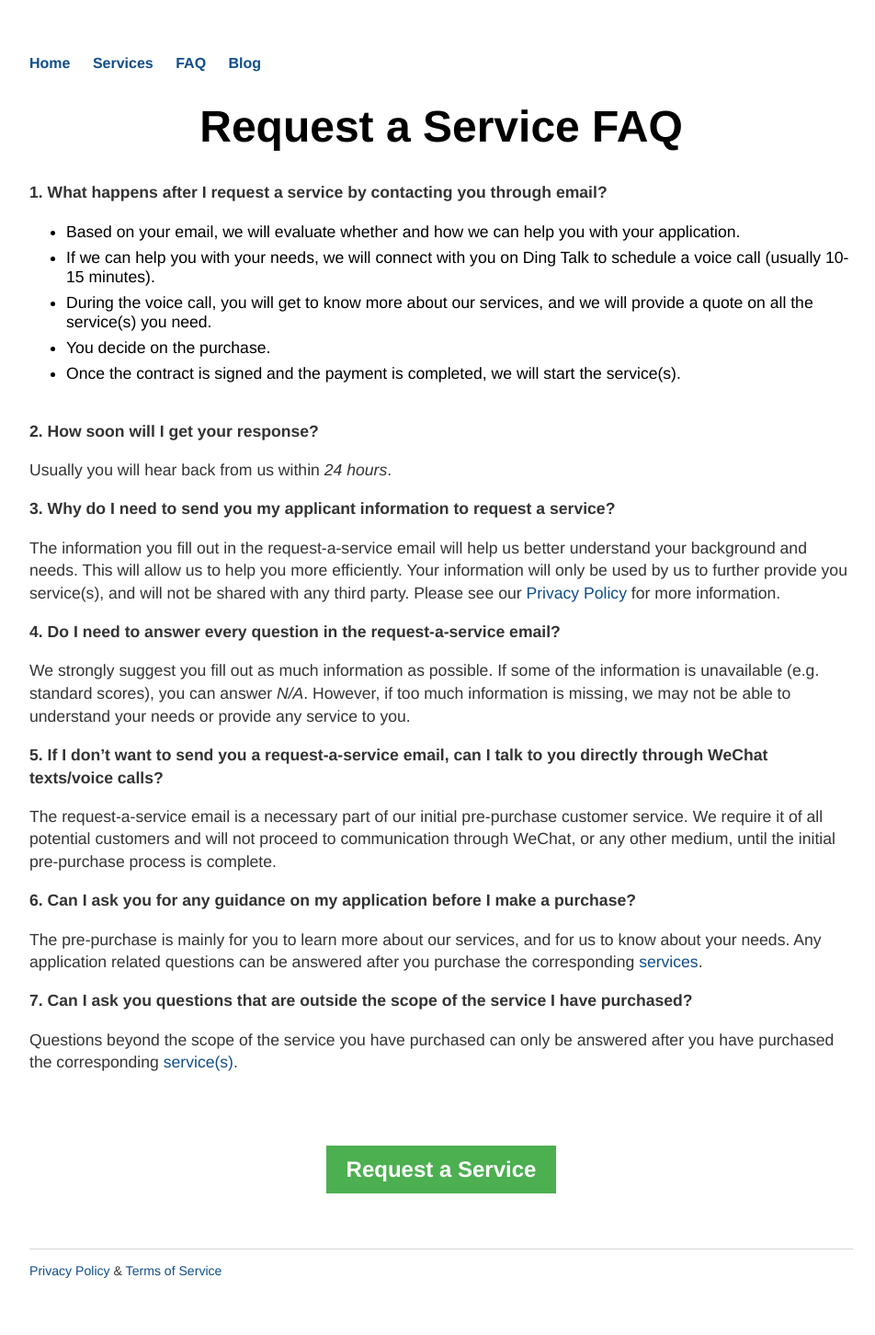
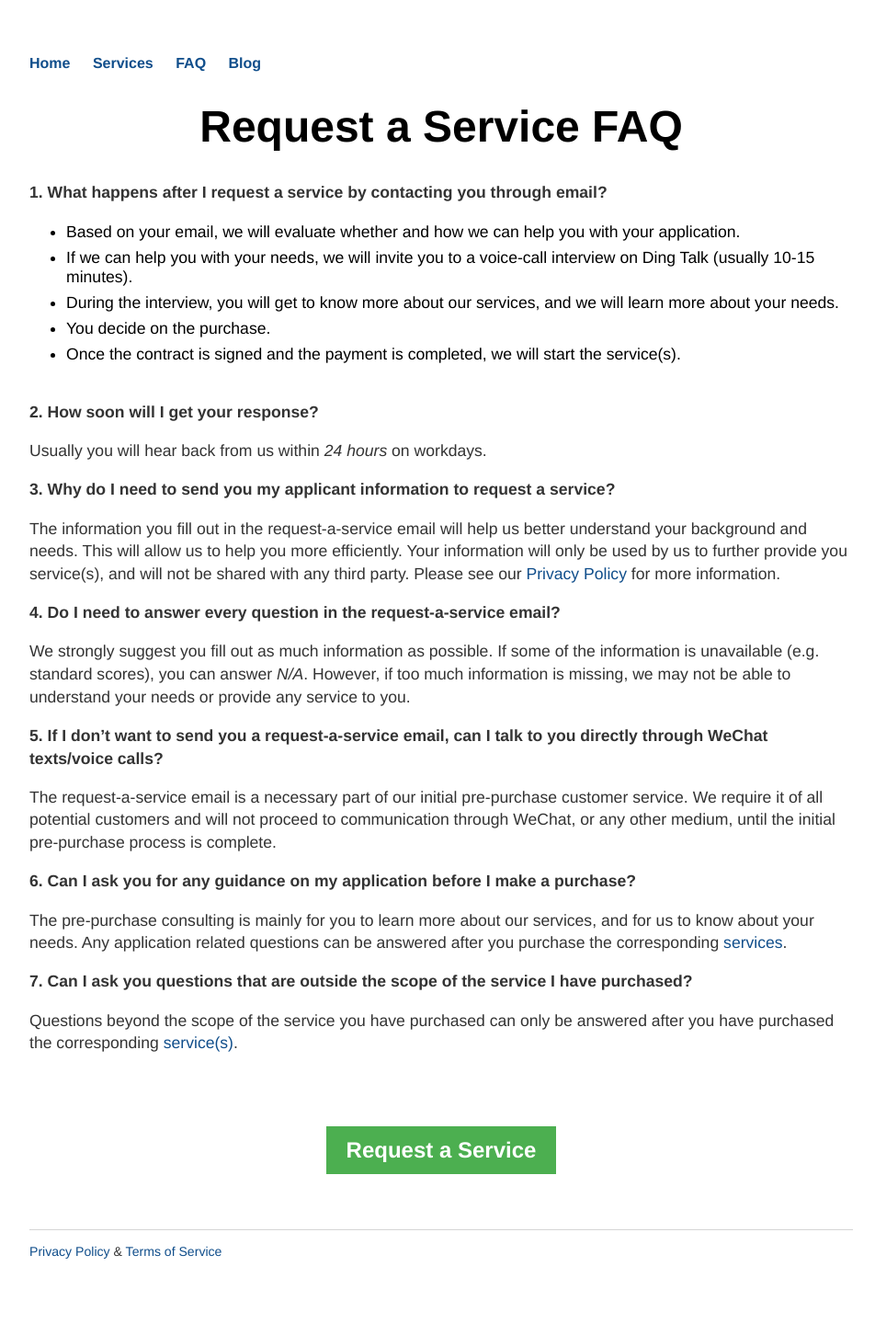
Before and after one commit to RagingTiger/PnFTech.github.io, a Jekyll site: the page built from request_faq/index.html, in a window 1280 px wide. Shown: the whole page at 92% size, without its empty margins (160-1112 px from the left). Built offline with Jekyll 4.4.1, drawn with Linux system fonts in a browser that asks for light colours; after the commit the page ends 1431 px from its top, so only the background shows below that.

Commit message:
edited pages

```diff
--- a/consulting_faq/index.html
+++ b/consulting_faq/index.html
@@ -49,7 +49,7 @@ title: TEssay Analytics | Personal Consulting FAQ
 		after you have purchased the corresponding <a href="/services">service(s)</a>.</p>
 
   <p><b>6. Other than personal consulting, can I get help with my admissions essays?</b></p>
-  <p>Yes. Please check out our <a href="/essay">Essay Writing service</a>.</p>
+  <p>Yes. Please check out our <a href="/essay">Essay Writing</a> service.</p>
 
   <br>
 	<br>
--- a/index.html
+++ b/index.html
@@ -41,7 +41,7 @@ title: TEssay Analytics
 				<li><b><a href="/triple_s">Undergraduate School Selection</a></b></li>
 				<p>This service helps undergraduate applicants select schools by using
 					quantitative analysis. Based on our own custom <b><i>Application ROI</i></b>
-					index, we help you understand which schools among the TOP 50s are
+					index, we help you understand which schools among the TOP 50 are
 					actually better investments for your application. This one index
 					used together with ranking, tuition, or admission rate data, directly
 					shows not only the big picture of all the TOP 50 schools systematically, but
--- a/request_faq/index.html
+++ b/request_faq/index.html
@@ -13,10 +13,10 @@ title: TEssay Analytics | Request a Service FAQ
 	<p><ul class="posts">
 		<li>Based on your email, we will evaluate whether and how we can help you
 			with your application.</li>
-		<li>If we can help you with your needs, we will connect with you
-			on Ding Talk to schedule a voice call (usually 10-15 minutes).</li>
-		<li>During the voice call, you will get to know more about our services, and
-			we will provide a quote on all the service(s) you need.</li>
+		<li>If we can help you with your needs, we will invite you to a voice-call interview
+			on Ding Talk (usually 10-15 minutes).</li>
+		<li>During the interview, you will get to know more about our services, and
+			we will learn more about your needs.</li>
 		<li>You decide on the purchase.</li>
 		<li>Once the contract is signed and the payment is completed, we will start the
 			service(s).</li>
@@ -25,7 +25,7 @@ title: TEssay Analytics | Request a Service FAQ
 	</p>
 
 	<p><b>2. How soon will I get your response?</b></p>
-	<p>Usually you will hear back from us within <i>24 hours</i>.</p>
+	<p>Usually you will hear back from us within <i>24 hours</i> on workdays.</p>
 
 	<p><b>3. Why do I need to send you my applicant information to
 		request a service?</b></p>
@@ -51,7 +51,7 @@ title: TEssay Analytics | Request a Service FAQ
 
 	<p><b>6. Can I ask you for any guidance on my application before I make a purchase?</b></p>
 
-	<p>The pre-purchase is mainly for you to learn more about our services, and for us to
+	<p>The pre-purchase consulting is mainly for you to learn more about our services, and for us to
 		know about your needs. Any application related questions can be answered after
 		you purchase the corresponding  <a href="/services">services</a>.</p>
 
```
Also changed, not shown: essay_faq/index.html (+4 -5 lines).
